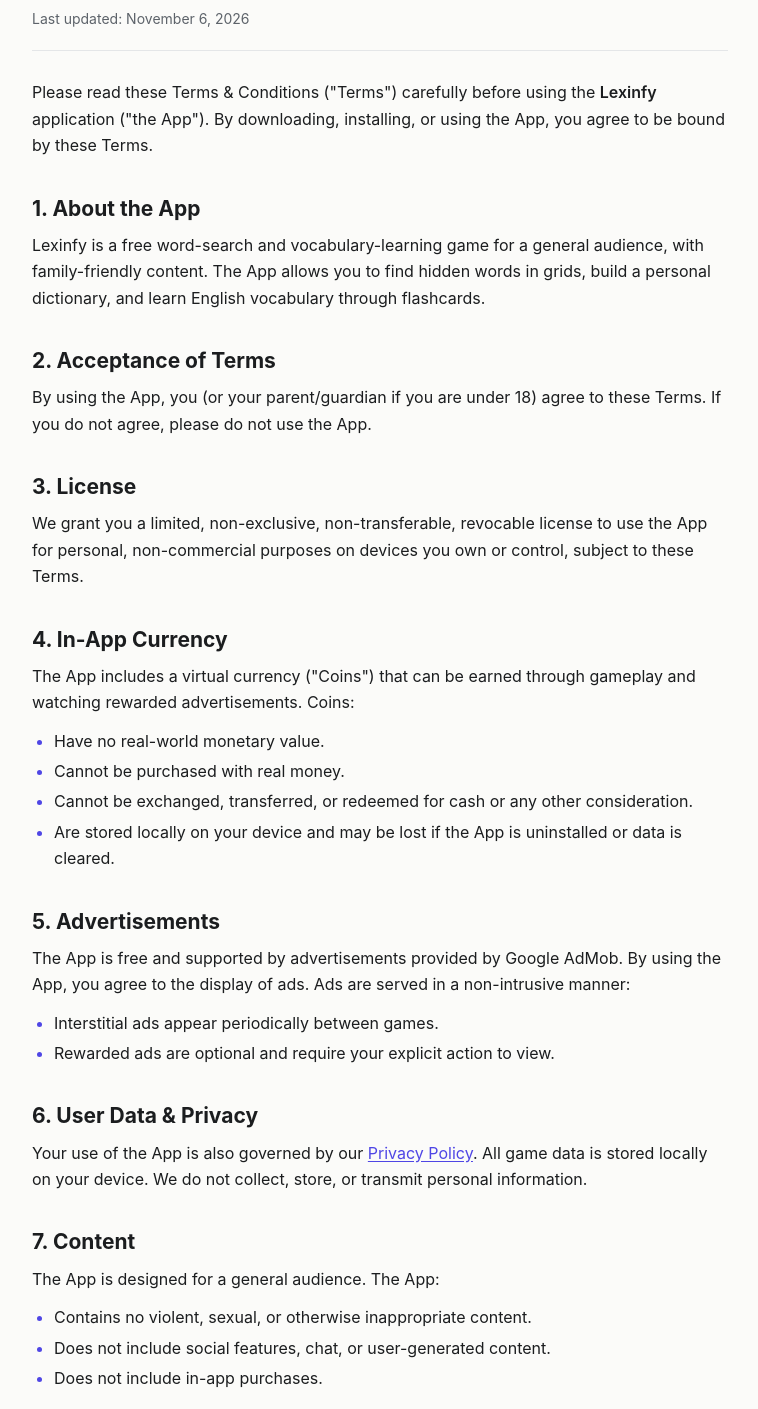
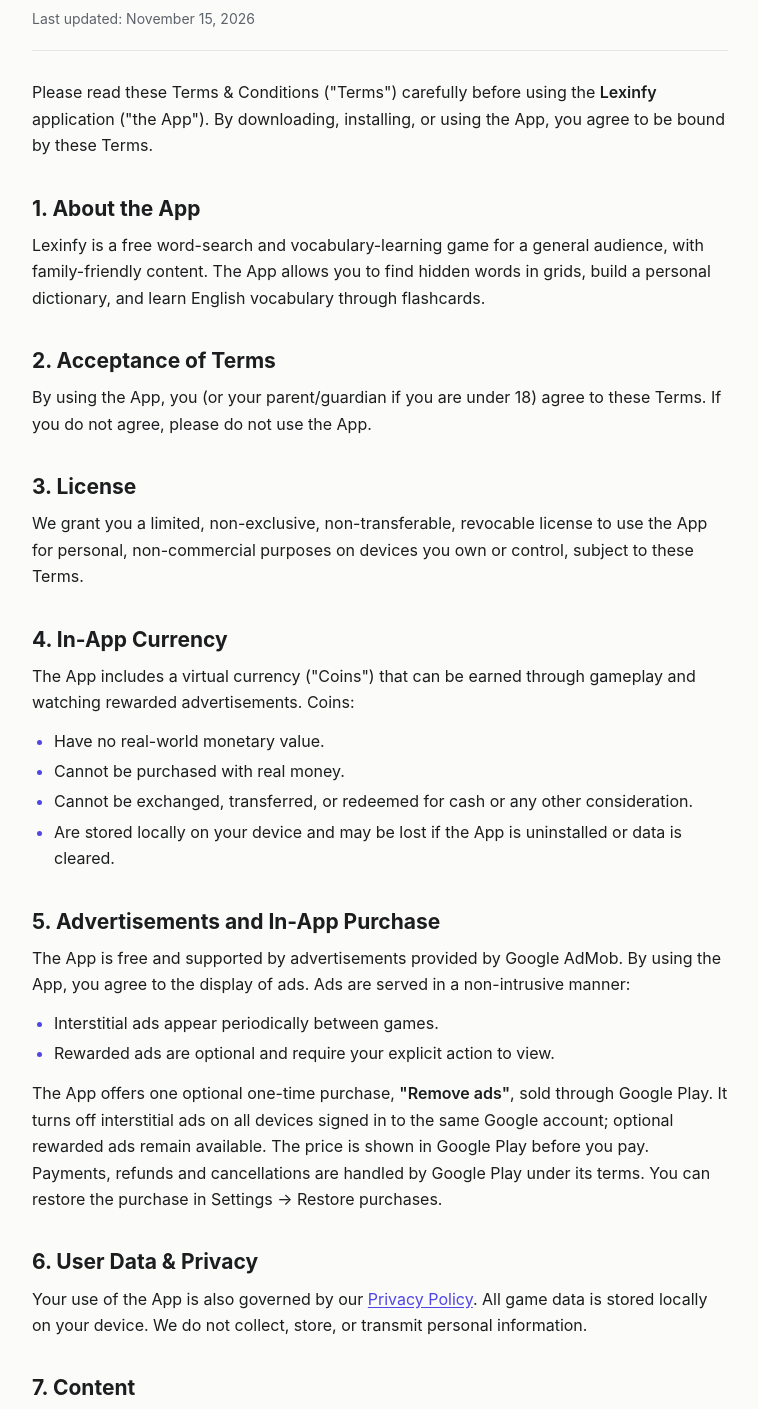
Before and after one commit to lipify/lipify.github.io, a plain HTML site: page lexinfy/terms.html in a window 1280 px wide. Shown: the part 111-1520 px from the top of the page, without its empty margins (260-1018 px from the left). Drawn offline with Linux system fonts and the light colour scheme.

Commit message:
Lexinfy: update privacy policy and terms (Remove ads purchase, ad frequency)

```diff
--- a/lexinfy/terms.html
+++ b/lexinfy/terms.html
@@ -12,7 +12,7 @@
 <header class="doc-head">
   <p class="app">Lexinfy</p>
   <h1>Terms & Conditions</h1>
-  <p class="updated">Last updated: November 6, 2026</p>
+  <p class="updated">Last updated: November 15, 2026</p>
 </header>
 <main class="doc">
 <p>Please read these Terms & Conditions ("Terms") carefully before using the <strong>Lexinfy</strong> application ("the App"). By downloading, installing, or using the App, you agree to be bound by these Terms.</p>
@@ -35,12 +35,13 @@
     <li>Are stored locally on your device and may be lost if the App is uninstalled or data is cleared.</li>
 </ul>
 
-<h2>5. Advertisements</h2>
+<h2>5. Advertisements and In-App Purchase</h2>
 <p>The App is free and supported by advertisements provided by Google AdMob. By using the App, you agree to the display of ads. Ads are served in a non-intrusive manner:</p>
 <ul>
     <li>Interstitial ads appear periodically between games.</li>
     <li>Rewarded ads are optional and require your explicit action to view.</li>
 </ul>
+<p>The App offers one optional one-time purchase, <strong>"Remove ads"</strong>, sold through Google Play. It turns off interstitial ads on all devices signed in to the same Google account; optional rewarded ads remain available. The price is shown in Google Play before you pay. Payments, refunds and cancellations are handled by Google Play under its terms. You can restore the purchase in Settings → Restore purchases.</p>
 
 <h2>6. User Data & Privacy</h2>
 <p>Your use of the App is also governed by our <a href="privacy-policy.html">Privacy Policy</a>. All game data is stored locally on your device. We do not collect, store, or transmit personal information.</p>
@@ -50,7 +51,7 @@
 <ul>
     <li>Contains no violent, sexual, or otherwise inappropriate content.</li>
     <li>Does not include social features, chat, or user-generated content.</li>
-    <li>Does not include in-app purchases.</li>
+    <li>Offers one optional in-app purchase ("Remove ads"); coins cannot be bought.</li>
 </ul>
 
 <h2>8. Intellectual Property</h2>
```
Also changed, not shown: lexinfy/privacy-policy.html (+7 -4 lines).
